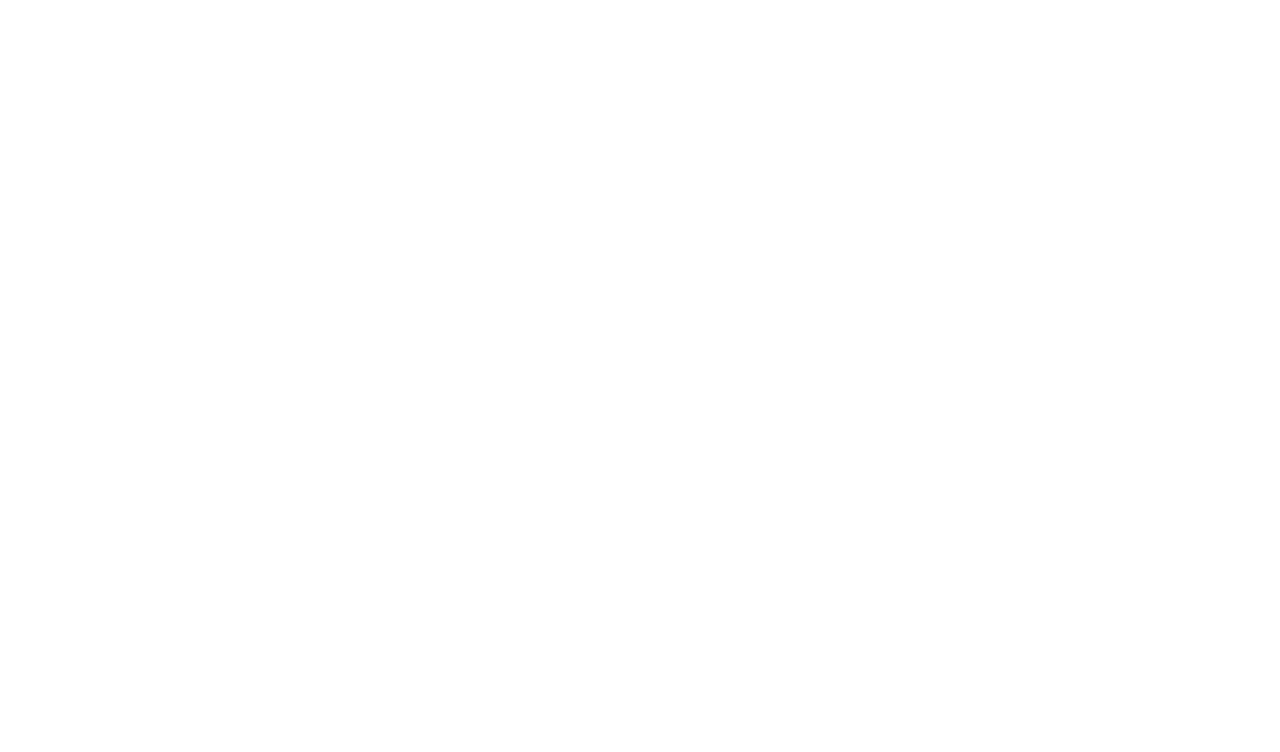
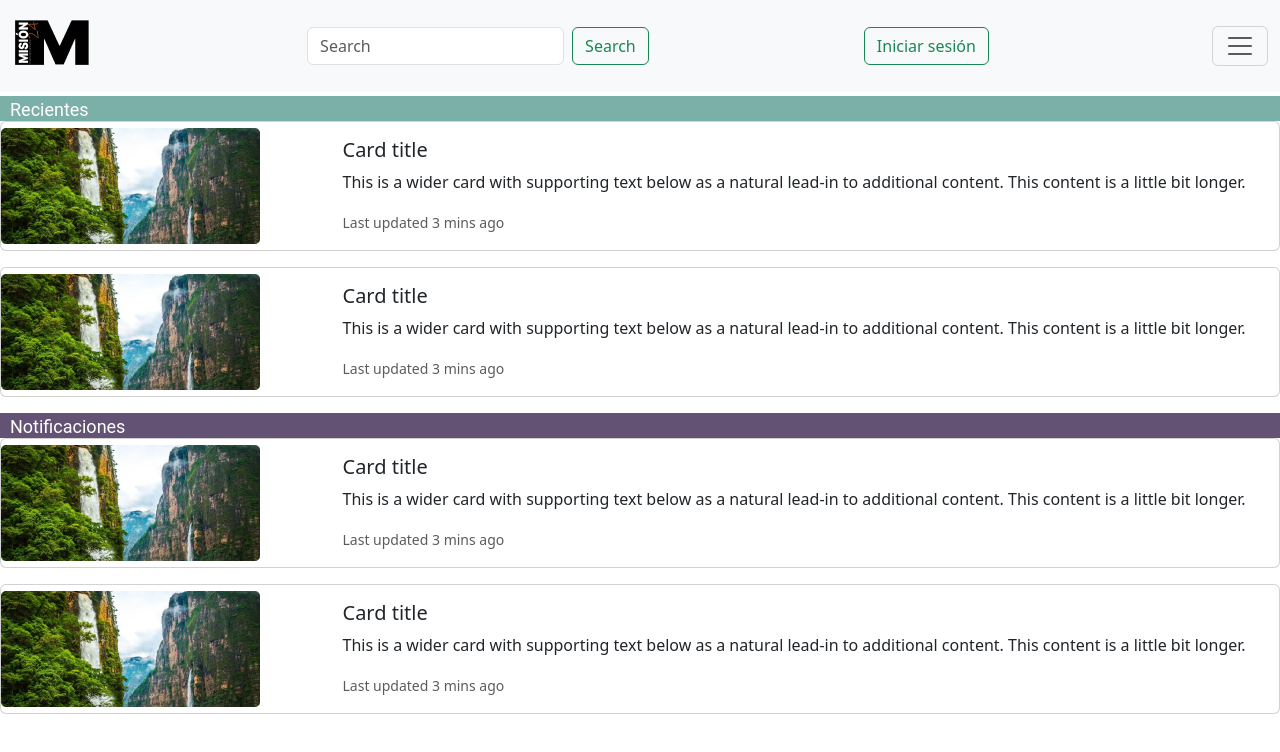
Before and after one commit to AnaSofiaDelaCruz/webNotice, an Angular app: page /homeWriter in a window 1280 px wide. Before the commit this address led to /. Shown: the top 752 px of the page. Built offline with nearby package versions, Linux system fonts and the light colour scheme.

Commit message:
Home writer

```diff
--- a/src/app/app.module.ts
+++ b/src/app/app.module.ts
@@ -13,6 +13,7 @@
 import { WriterComponent } from './layout/public/writer/writer.component';
 import { Writer2Component } from './layout/public/writer2/writer2.component';
 import { StatisticsComponent } from './layout/public/statistics/statistics.component';
+import { HomeWriterComponent } from './layout/public/home-writer/home-writer.component';
 
 @NgModule({
   declarations: [
@@ -23,7 +24,8 @@
     BasenewsComponent,
     WriterComponent,
     Writer2Component,
-    StatisticsComponent
+    StatisticsComponent,
+    HomeWriterComponent
   ],
   imports: [
     BrowserModule,
@@ -36,6 +38,7 @@
       { path: 'writer', component: WriterComponent},
       { path: 'writerstep2', component: Writer2Component},
       { path: 'statistics', component: StatisticsComponent},
+      { path: 'homeWriter', component: HomeWriterComponent},
       {path: '', redirectTo: '/login', pathMatch: 'full'},
     ]),
     AppRoutingModule,
--- /dev/null
+++ b/src/app/layout/public/home-writer/home-writer.component.css
@@ -0,0 +1,23 @@
+.rectangulo{
+    width: 1508px;
+    height: 25px;
+    background: #428bca;
+    background: #7BB0A8;
+    border-radius: 5px 5px 0px 0px;
+}
+.rectangulo2{
+    width: 1508px;
+    height: 25px;
+    background: #635274;
+    border-radius: 5px 5px 0px 0px;
+}
+.imgStyle{
+    display: block;
+  margin: auto;
+}
+.text-others{
+    color: white;
+    font-family: 'Roboto', sans-serif;
+    font-size: large;
+    padding-left: 10px;
+}
--- /dev/null
+++ b/src/app/layout/public/home-writer/home-writer.component.html
@@ -0,0 +1,107 @@
+<div class="row">
+    <div class="col-lg-12">
+        <nav class="navbar bg-body-tertiary fixed-top">
+            <div class="container-fluid">
+                <div class="offcanvas offcanvas-end " tabindex="-1" id="offcanvasNavbar">
+                    <div class="offcanvas-header">
+                        <h5 class="offcanvas-title" id="offcanvasNavbarLabel">Misión 24</h5>
+                        <button type="button" class="btn-close" data-bs-dismiss="offcanvas" aria-label="Close"></button>
+                    </div>
+                    <div class="offcanvas-body">
+                        <ul class="navbar-nav justify-content-end flex-grow-1 pe-3">
+                            <li class="nav-item">
+                                <a class="nav-link active" aria-current="page" href="#">Home</a>
+                            </li>
+                            <li class="nav-item">
+                                <a class="nav-link" href="#">Link</a>
+                            </li>
+                        </ul>
+                    </div>
+                </div>
+                <img src="./assets/images/logoNav.png" alt="logoNav">
+                <form class="d-flex" role="search">
+                    <input class="form-control me-2" type="search" placeholder="Search" aria-label="Search">
+                    <button class="btn btn-outline-success" type="submit">Search</button>
+                </form>
+                <a type="button" class="btn btn-outline-success me-2" href="/register">Iniciar sesión</a>
+                <button class="navbar-toggler" type="button" data-bs-toggle="offcanvas"
+                    data-bs-target="#offcanvasNavbar" aria-controls="offcanvasNavbar" aria-label="Toggle navigation">
+                    <span class="navbar-toggler-icon"></span>
+                </button>
+
+            </div>
+        </nav>
+    </div>
+    <br><br><br><br>
+    <div class="rectangulo">
+        <p class="text-others">Recientes</p>
+    </div>
+    <div class="col-lg-12 col-md-12 col-xs-12 div-news">
+        <div class="card mb-3 cart-news">
+            <div class="row">
+                <div class="col-md-3 imgStyle">
+                    <img src="./assets/images/img1.png"  alt="news1">
+                </div>
+                <div class="col-md-9">
+                    <div class="card-body ">
+                        <h5 class="card-title">Card title</h5>
+                        <p class="card-text">This is a wider card with supporting text below as a natural lead-in to
+                            additional content. This content is a little bit longer.</p>
+                        <p class="card-text"><small class="text-body-secondary">Last updated 3 mins ago</small></p>
+                    </div>
+                </div>
+            </div>
+        </div>
+        <div class="card mb-3 ">
+            <div class="row">
+                <div class="col-md-3 imgStyle">
+                    <img src="./assets/images/img1.png" class="img-card" alt="news1">
+                </div>
+                <div class="col-md-9">
+                    <div class="card-body ">
+                        <h5 class="card-title">Card title</h5>
+                        <p class="card-text">This is a wider card with supporting text below as a natural lead-in to
+                            additional content. This content is a little bit longer.</p>
+                        <p class="card-text"><small class="text-body-secondary">Last updated 3 mins ago</small></p>
+                    </div>
+                </div>
+            </div>
+        </div>
+    </div>
+    <br><br><br><br>
+    <div class="rectangulo2">
+        <p class="text-others">Notificaciones</p>
+    </div>
+    <div class="col-lg-12 col-md-12 col-xs-12 div-news">
+        <div class="card mb-3 cart-news">
+            <div class="row">
+                <div class="col-md-3 imgStyle">
+                    <img src="./assets/images/img1.png"  alt="news1">
+                </div>
+                <div class="col-md-9">
+                    <div class="card-body ">
+                        <h5 class="card-title">Card title</h5>
+                        <p class="card-text">This is a wider card with supporting text below as a natural lead-in to
+                            additional content. This content is a little bit longer.</p>
+                        <p class="card-text"><small class="text-body-secondary">Last updated 3 mins ago</small></p>
+                    </div>
+                </div>
+            </div>
+        </div>
+        <div class="card mb-3 ">
+            <div class="row">
+                <div class="col-md-3 imgStyle">
+                    <img src="./assets/images/img1.png" class="img-card" alt="news1">
+                </div>
+                <div class="col-md-9">
+                    <div class="card-body ">
+                        <h5 class="card-title">Card title</h5>
+                        <p class="card-text">This is a wider card with supporting text below as a natural lead-in to
+                            additional content. This content is a little bit longer.</p>
+                        <p class="card-text"><small class="text-body-secondary">Last updated 3 mins ago</small></p>
+                    </div>
+                </div>
+            </div>
+        </div>
+    </div>
+</div>
```
Also changed, not shown: src/app/layout/public/home-writer/home-writer.component.ts (added, +10 -0 lines), 1 other file (tests, documents, lock files or other folders).
